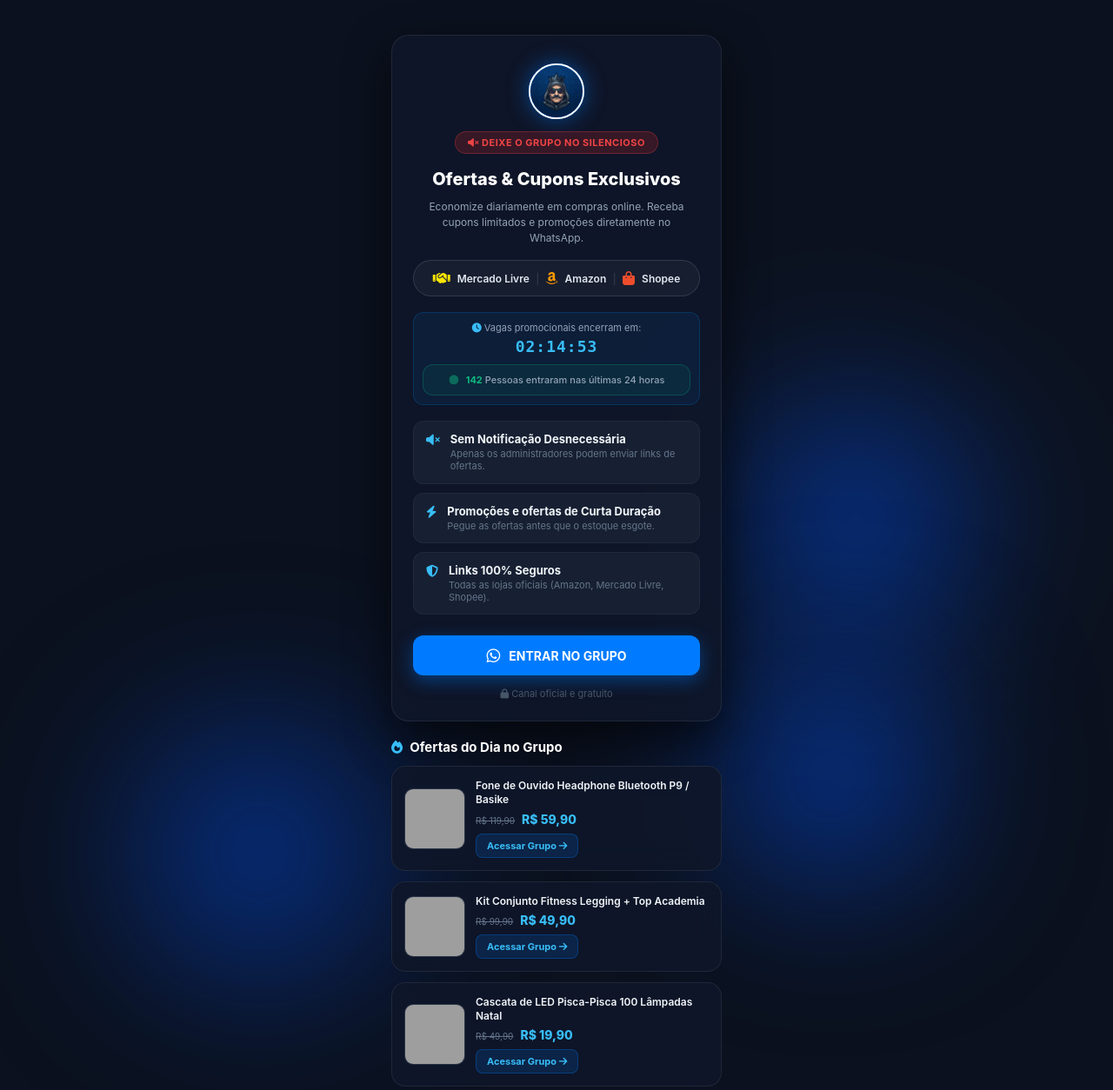
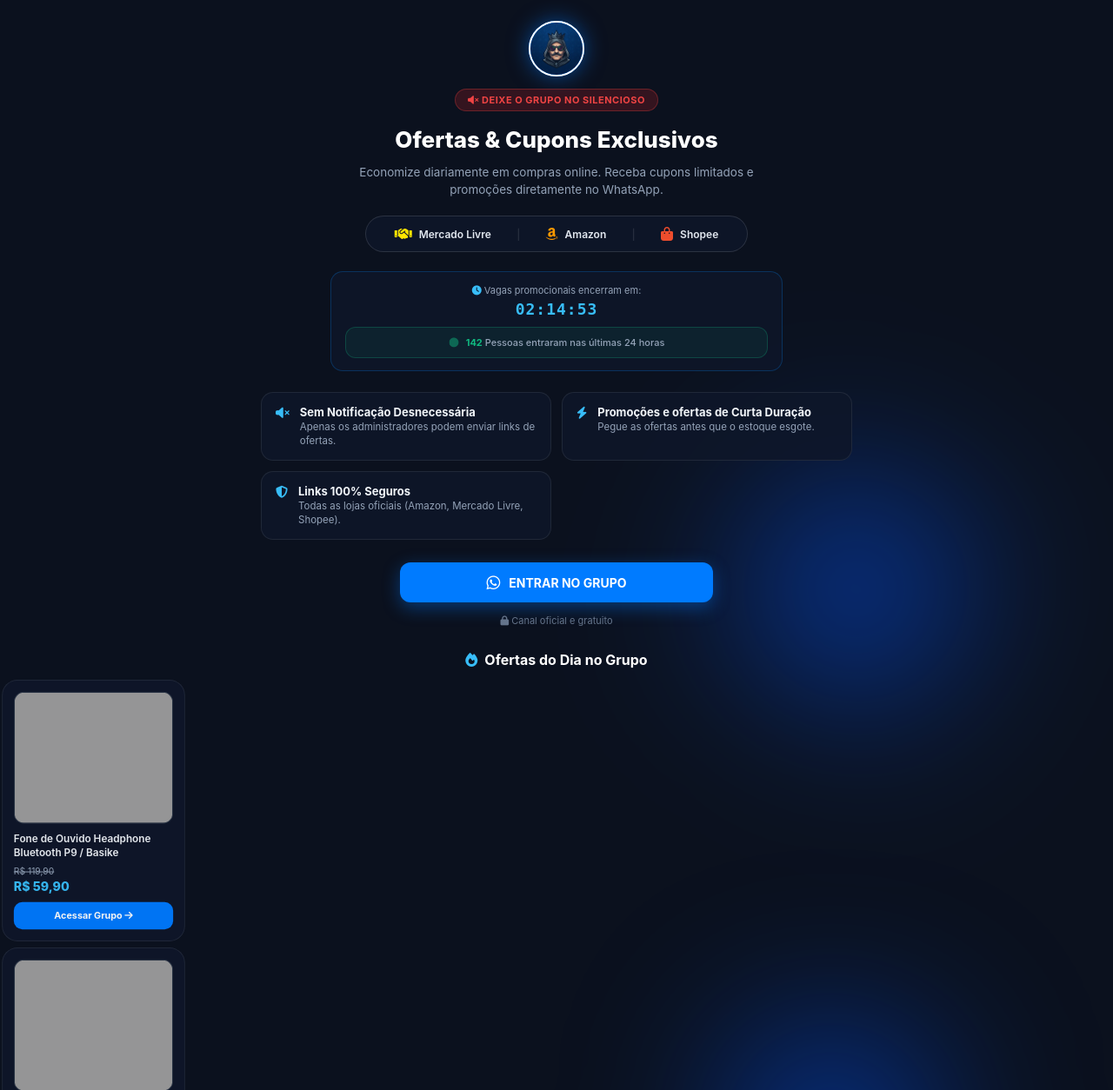
Before and after one commit to PATOfront/pagina.web, a Flask app: page / in a window 1280 px wide. Shown: the top 1254 px of the page at 87% size. Run offline with Flask 3, Linux system fonts and the light colour scheme; grey boxes are pictures that could not be loaded.

Commit message:
Refactor CSS for improved layout and design
Updated styles for layout, buttons, and animations.

```diff
--- a/static/style.css
+++ b/static/style.css
@@ -7,7 +7,7 @@
 
 html, body {
     width: 100%;
-    overflow-x: hidden;
+    overflow-x: clip;
     background-color: #0b111e;
 }
 
@@ -16,10 +16,22 @@ body {
     display: flex;
     flex-direction: column;
     justify-content: flex-start; /* Impede que o telemóvel puxe a tela para cima */
-    align-items: center;
-    padding: 40px 16px;
+    align-items: stretch;
+    padding: 0 0 40px 0;
     position: relative;
     perspective: 1000px;
+}
+
+.main-wrapper {
+    display: flex;
+    flex-direction: column;
+    align-items: center;
+    width: 100%;
+    max-width: 100%;
+    margin: 0 auto;
+    padding: 24px 0 0 0;
+    position: relative;
+    z-index: 1;
 }
 
 /* --- ORBES AZUIS UNIFICADAS (Mesmo tamanho, cor e opacidade) --- */
@@ -76,19 +88,20 @@ body {
     100% { transform: translate(0, 0) scale(1); }
 }
 
-/* --- ESTILOS DO CARD --- */
+/* --- BLOCO PRINCIPAL SOLTO E AMPLO --- */
 .card-container {
-    background: rgba(15, 23, 42, 0.9);
-    backdrop-filter: blur(16px);
-    border: 1px solid rgba(255, 255, 255, 0.08);
-    border-radius: 20px;
-    padding: 32px 24px 24px 24px;
-    max-width: 380px;
+    background: transparent;
+    backdrop-filter: none;
+    border: none;
+    border-radius: 0;
+    padding: 16px 16px 28px 16px;
+    max-width: 720px;
     width: 100%;
-    box-shadow: 0 20px 50px rgba(0, 0, 0, 0.6);
+    box-shadow: none;
     text-align: center;
     position: relative;
     z-index: 1;
+    margin: 8px auto 0 auto;
 }
 
 .top-icon-wrapper {
@@ -125,30 +138,33 @@ body {
 
 .title {
     color: #ffffff;
-    font-size: 20px;
+    font-size: 26px;
     font-weight: 800;
     line-height: 1.3;
-    margin-bottom: 10px;
+    max-width: 540px;
+    margin: 0 auto 10px auto;
 }
 
 .subtitle {
     color: #94a3b8;
-    font-size: 12px;
+    font-size: 13.5px;
     line-height: 1.5;
-    margin-bottom: 16px;
+    max-width: 520px;
+    margin: 0 auto 20px auto;
     padding: 0 6px;
 }
 
 /* --- CÁPSULA DE MARCAS --- */
 .brands-wrapper {
-    margin-bottom: 18px;
+    max-width: 440px;
+    margin: 0 auto 22px auto;
 }
 
 .brands-container {
     display: flex;
     align-items: center;
     justify-content: space-around;
-    background: rgba(255, 255, 255, 0.04);
+    background: rgba(15, 23, 42, 0.85);
     border: 1px solid rgba(255, 255, 255, 0.12);
     border-radius: 50px;
     padding: 12px 18px;
@@ -186,11 +202,12 @@ body {
 
 /* CRONÔMETRO */
 .countdown-box {
-    background: rgba(0, 140, 255, 0.08);
-    border: 1px solid rgba(0, 140, 255, 0.2);
-    border-radius: 12px;
-    padding: 10px;
-    margin-bottom: 18px;
+    background: rgba(15, 23, 42, 0.85);
+    border: 1px solid rgba(0, 140, 255, 0.25);
+    border-radius: 14px;
+    padding: 14px 16px;
+    max-width: 520px;
+    margin: 0 auto 24px auto;
     text-align: center;
 }
 
@@ -213,23 +230,24 @@ body {
     font-family: monospace;
 }
 
-/* BENEFÍCIOS */
+/* BENEFÍCIOS EM GRADE */
 .benefits-list {
+    display: grid;
+    grid-template-columns: repeat(2, 1fr);
+    gap: 12px;
+    max-width: 680px;
+    margin: 0 auto 26px auto;
     text-align: left;
-    margin-bottom: 24px;
-    display: flex;
-    flex-direction: column;
-    gap: 10px;
 }
 
 .benefit-item {
     display: flex;
     align-items: flex-start;
     gap: 12px;
-    background-color: rgba(30, 41, 59, 0.6);
-    padding: 12px 14px;
-    border-radius: 12px;
-    border: 1px solid rgba(255, 255, 255, 0.04);
+    background-color: rgba(15, 23, 42, 0.85);
+    padding: 14px 16px;
+    border-radius: 14px;
+    border: 1px solid rgba(255, 255, 255, 0.08);
 }
 
 .benefit-item .icon {
@@ -248,9 +266,9 @@ body {
 }
 
 .benefit-item p {
-    color: #64748b;
-    font-size: 11px;
-    line-height: 1.3;
+    color: #94a3b8;
+    font-size: 11.5px;
+    line-height: 1.35;
 }
 
 /* BOTÃO WHATSAPP */
@@ -268,6 +286,8 @@ body {
     box-shadow: 0 6px 20px rgba(0, 123, 255, 0.4);
     transition: all 0.2s ease;
     width: 100%;
+    max-width: 360px;
+    margin: 0 auto;
     cursor: pointer;
     border: none;
 }
@@ -278,6 +298,12 @@ body {
     box-shadow: 0 8px 24px rgba(0, 123, 255, 0.5);
 }
 
+.btn-whatsapp-carrossel {
+    margin: 4px auto 24px auto;
+    position: relative;
+    z-index: 2;
+}
+
 .btn-whatsapp i {
     font-size: 18px;
 }
@@ -286,113 +312,7 @@ body {
 .footer-info {
     margin-top: 14px;
     font-size: 11px;
-    color: #475569;
-}
-
-/* --- SEÇÃO DE OFERTAS EM DESTAQUE --- */
-.ofertas-destaque-container {
-    width: 100%;
-    max-width: 380px;
-    margin-top: 20px;
-    z-index: 1;
-    position: relative;
-}
-
-.ofertas-titulo {
-    color: #ffffff;
-    font-size: 15px;
-    font-weight: 700;
-    margin-bottom: 12px;
-    text-align: left;
-    display: flex;
-    align-items: center;
-    gap: 8px;
-}
-
-.ofertas-titulo i {
-    color: #38bdf8;
-}
-
-.card-produto-vitrine {
-    background: rgba(15, 23, 42, 0.9);
-    backdrop-filter: blur(16px);
-    border: 1px solid rgba(255, 255, 255, 0.08);
-    border-radius: 16px;
-    padding: 14px;
-    margin-bottom: 12px;
-    display: flex;
-    align-items: center;
-    gap: 12px;
-    text-align: left;
-    transition: all 0.2s ease;
-}
-
-.card-produto-vitrine:hover {
-    border-color: rgba(56, 189, 248, 0.4);
-    transform: translateY(-2px);
-}
-
-.img-produto {
-    width: 70px;
-    height: 70px;
-    border-radius: 10px;
-    object-fit: cover;
-    background: #1e293b;
-    flex-shrink: 0;
-    border: 1px solid rgba(255, 255, 255, 0.05);
-}
-
-.info-produto {
-    flex-grow: 1;
-}
-
-.nome-produto {
-    color: #f1f5f9;
-    font-size: 12px;
-    font-weight: 600;
-    line-height: 1.3;
-    margin-bottom: 6px;
-    display: -webkit-box;
-    -webkit-box-orient: vertical;
-    -webkit-line-clamp: 2;
-    overflow: hidden;
-}
-
-.precos-container {
-    display: flex;
-    align-items: baseline;
-    gap: 8px;
-    margin-bottom: 8px;
-}
-
-.preco-antigo-vitrine {
     color: #64748b;
-    font-size: 10px;
-    text-decoration: line-through;
-}
-
-.preco-novo-vitrine {
-    color: #38bdf8;
-    font-size: 14px;
-    font-weight: 800;
-}
-
-.btn-pegar-oferta {
-    display: inline-block;
-    background: rgba(0, 123, 255, 0.15);
-    color: #38bdf8;
-    font-size: 11px;
-    font-weight: 700;
-    padding: 6px 12px;
-    border-radius: 8px;
-    text-decoration: none;
-    border: 1px solid rgba(0, 123, 255, 0.3);
-    transition: all 0.2s ease;
-}
-
-.btn-pegar-oferta:hover {
-    background: #007bff;
-    color: #ffffff;
 }
 
 /* ESTILO DO CONTADOR DE PESSOAS ONLINE */
@@ -427,3 +347,289 @@ body {
     50% { opacity: 0.4; transform: scale(0.9); }
     100% { opacity: 1; transform: scale(1); }
 }
+
+/* --- CARROSSEL DE LATERAL A LATERAL --- */
+.ofertas-destaque-container {
+    width: 100vw;
+    max-width: 100vw;
+    margin-left: calc(50% - 50vw);
+    margin-right: calc(50% - 50vw);
+    margin-bottom: 24px;
+    z-index: 1;
+    position: relative;
+}
+
+.ofertas-titulo {
+    color: #ffffff;
+    font-size: 16px;
+    font-weight: 700;
+    margin-bottom: 10px;
+    text-align: center;
+    display: flex;
+    align-items: center;
+    justify-content: center;
+    gap: 8px;
+    padding: 0 16px;
+}
+
+.ofertas-titulo i {
+    color: #38bdf8;
+}
+
+.carrossel-track-container {
+    width: 100%;
+    overflow-x: auto;
+    -webkit-overflow-scrolling: touch;
+    scrollbar-width: none;
+    cursor: grab;
+    padding: 18px 16px;
+}
+
+.carrossel-track-container:active {
+    cursor: grabbing;
+}
+
+.carrossel-track-container::-webkit-scrollbar {
+    display: none;
+}
+
+.carrossel-items {
+    display: flex;
+    gap: 18px;
+    width: max-content;
+    align-items: center;
+}
+
+.card-produto-vitrine {
+    width: 215px;
+    min-width: 215px;
+    max-width: 215px;
+    background: #0f172a;
+    border: 1px solid rgba(255, 255, 255, 0.08);
+    border-radius: 18px;
+    padding: 13px;
+    margin-bottom: 0;
+    display: flex;
+    flex-direction: column;
+    justify-content: space-between;
+    text-align: left;
+    opacity: 0.95;
+    transform: scale(0.98);
+    transition: transform 0.25s ease, opacity 0.25s ease, border-color 0.25s ease;
+    box-shadow: none;
+    flex-shrink: 0;
+}
+
+.card-produto-vitrine.is-center {
+    opacity: 1;
+    transform: scale(1.02);
+    background: #0f172a;
+    border: 1.5px solid rgba(56, 189, 248, 0.85);
+    box-shadow: none;
+}
+
+.img-produto {
+    width: 100%;
+    height: 155px;
+    border-radius: 12px;
+    object-fit: cover;
+    background: #1e293b;
+    margin-bottom: 10px;
+    border: 1px solid rgba(255, 255, 255, 0.06);
+}
+
+.info-produto {
+    display: flex;
+    flex-direction: column;
+    flex-grow: 1;
+}
+
+.nome-produto {
+    color: #f1f5f9;
+    font-size: 12px;
+    font-weight: 600;
+    line-height: 1.35;
+    margin-bottom: 8px;
+    display: -webkit-box;
+    -webkit-box-orient: vertical;
+    -webkit-line-clamp: 2;
+    overflow: hidden;
+    min-height: 32px;
+}
+
+.precos-container {
+    display: flex;
+    flex-direction: column;
+    gap: 2px;
+    margin-bottom: 10px;
+}
+
+.preco-antigo-vitrine {
+    color: #94a3b8;
+    font-size: 10.5px;
+    text-decoration: line-through;
+}
+
+.preco-novo-vitrine {
+    color: #38bdf8;
+    font-size: 14.5px;
+    font-weight: 800;
+}
+
+.btn-pegar-oferta {
+    display: block;
+    width: 100%;
+    text-align: center;
+    background: #007bff;
+    color: #ffffff;
+    font-size: 11px;
+    font-weight: 700;
+    padding: 9px 10px;
+    border-radius: 10px;
+    text-decoration: none;
+    border: none;
+    cursor: pointer;
+    transition: background 0.2s ease, transform 0.2s ease;
+    margin-top: auto;
+}
+
+.btn-pegar-oferta:hover {
+    background: #0056b3;
+}
+
+.carrossel-dots {
+    display: flex;
+    justify-content: center;
+    gap: 6px;
+    margin-top: 12px;
+}
+
+.dot {
+    width: 6px;
+    height: 6px;
+    border-radius: 50%;
+    background: rgba(255, 255, 255, 0.2);
+    transition: all 0.3s ease;
+}
+
+.dot.active {
+    width: 18px;
+    border-radius: 4px;
+    background: #38bdf8;
+}
+
+@media (min-width: 641px) {
+    .benefit-item-full {
+        grid-column: 1 / -1;
+    }
+}
+
+@media (max-width: 640px) {
+    .title {
+        font-size: 21px;
+    }
+
+    .benefits-list {
+        grid-template-columns: 1fr;
+    }
+}
+
+@media (max-width: 600px) {
+    .carrossel-track-container {
+        padding: 14px 12px;
+    }
+
+    .card-produto-vitrine,
+    .card-produto-vitrine.is-center {
+        width: 195px;
+        min-width: 195px;
+        max-width: 195px;
+        transform: none;
+        opacity: 1;
+    }
+
+    .card-produto-vitrine.is-center {
+        background: #0f172a;
+        border: 1.5px solid rgba(56, 189, 248, 0.85);
+        box-shadow: none;
+    }
+}
+
+/* --- BARRA SUPERIOR --- */
+.topbar {
+    width: 100%;
+    position: sticky;
+    top: 0;
+    left: 0;
+    z-index: 20;
+    background: rgba(11, 17, 30, 0.92);
+    backdrop-filter: blur(10px);
+    border-bottom: 1px solid rgba(255, 255, 255, 0.08);
+}
+
+.topbar-inner {
+    max-width: 1120px;
+    margin: 0 auto;
+    padding: 12px 20px;
+    display: flex;
+    align-items: center;
+    justify-content: space-between;
+    gap: 16px;
+}
+
+.brand-link {
+    display: inline-flex;
+    align-items: center;
+    gap: 12px;
+    text-decoration: none;
+}
+
+.brand-avatar {
+    width: 38px;
+    height: 38px;
+    border-radius: 50%;
+    object-fit: cover;
+    border: 1.5px solid rgba(255, 255, 255, 0.25);
+}
+
+.brand-name {
+    color: #f8fafc;
+    font-size: 16px;
+    font-weight: 700;
+    letter-spacing: -0.2px;
+}
+
+.btn-header-grupo {
+    display: inline-flex;
+    align-items: center;
+    gap: 8px;
+    background: #007bff;
+    color: #ffffff;
+    font-size: 13.5px;
+    font-weight: 700;
+    padding: 9px 18px;
+    border-radius: 999px;
+    border: none;
+    cursor: pointer;
+    transition: background 0.2s ease, transform 0.2s ease;
+}
+
+.btn-header-grupo:hover {
+    background: #0056b3;
+    transform: translateY(-1px);
+}
+
+@media (max-width: 480px) {
+    .topbar-inner {
+        padding: 10px 14px;
+    }
+
+    .brand-name {
+        font-size: 14px;
+    }
+
+    .btn-header-grupo {
+        padding: 8px 14px;
+        font-size: 12.5px;
+    }
+}
```
